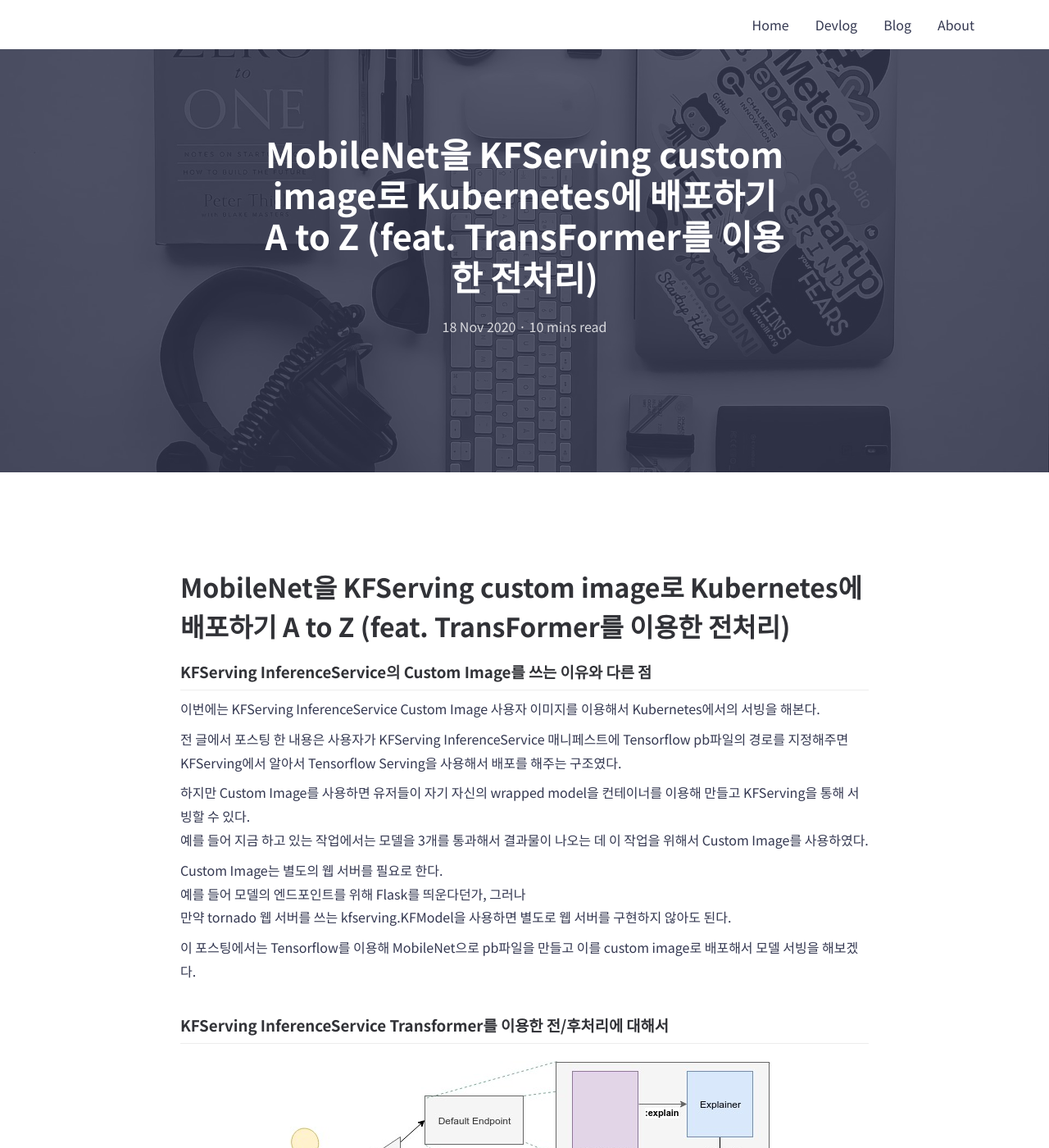
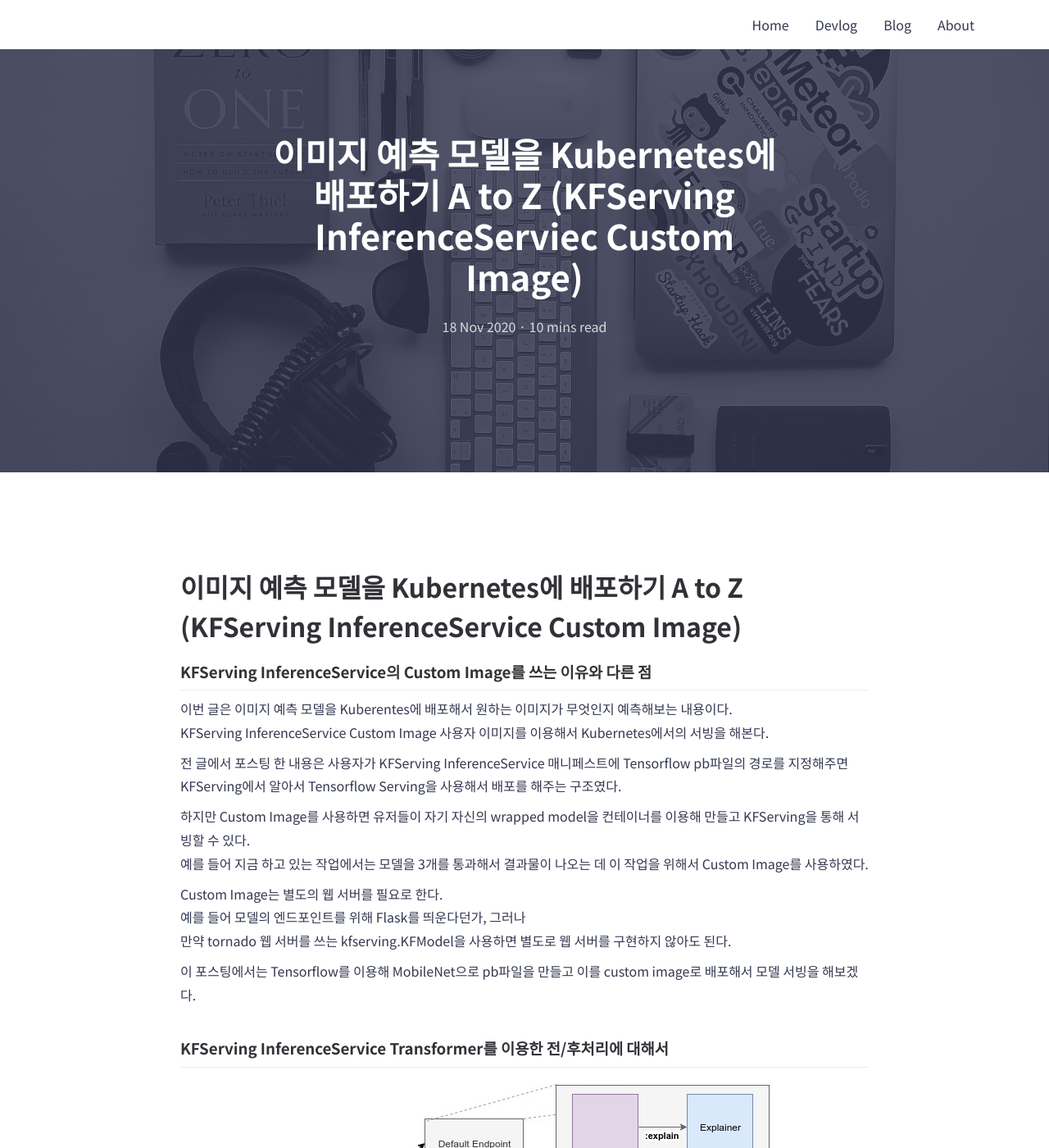
Before and after one commit to mokpolar/mokpolar.github.io, a Jekyll site: the page built from _posts/2020-11-18-kfserving_custum_mobilenet.md, in a window 1280 px wide and 1400 px high. Shown: the whole window at 82% size. Built offline with Jekyll 4.4.1, drawn with Linux system fonts in a browser that asks for light colours; comment, search, counter and statistics services are not loaded; some of the changed text lies outside the part shown.

Commit message:
Update 2020-11-18-kfserving_custum_mobilenet.md

````diff
--- a/_posts/2020-11-18-kfserving_custum_mobilenet.md
+++ b/_posts/2020-11-18-kfserving_custum_mobilenet.md
@@ -1,6 +1,6 @@
 ---
 layout: post
-title: MobileNet을 KFServing custom image로 Kubernetes에 배포하기 A to Z (feat. TransFormer를 이용한 전처리)
+title: 이미지 예측 모델을 Kubernetes에 배포하기 A to Z (KFServing InferenceServiec Custom Image)
 summary: custom image를 사용하면 컨테이너안에 사용자 자신의 래핑된 모델을 KFServing을 통해 서빙할 수 있다.....
 featured-img: objects_1920
 categories: [Devlog]
@@ -10,13 +10,14 @@ sitemap:
     priority: 1.0
 ---
 
-# MobileNet을 KFServing custom image로 Kubernetes에 배포하기 A to Z (feat. TransFormer를 이용한 전처리)
+# 이미지 예측 모델을 Kubernetes에 배포하기 A to Z (KFServing InferenceService Custom Image)
 
 ### KFServing InferenceService의 Custom Image를 쓰는 이유와 다른 점
 
 
 ---
-이번에는 KFServing InferenceService Custom Image 사용자 이미지를 이용해서 Kubernetes에서의 서빙을 해본다.
+이번 글은 이미지 예측 모델을 Kuberentes에 배포해서 원하는 이미지가 무엇인지 예측해보는 내용이다.
+KFServing InferenceService Custom Image 사용자 이미지를 이용해서 Kubernetes에서의 서빙을 해본다.
 
 전 글에서 포스팅 한 내용은 사용자가 KFServing InferenceService 매니페스트에 Tensorflow pb파일의 경로를 지정해주면 KFServing에서 알아서 Tensorflow Serving을 사용해서 배포를 해주는 구조였다.
 
@@ -59,6 +60,7 @@ Kubernetes 클러스터에 KFServing이 설치되어 있다는 전제 하에,
 
 ### MobileNet으로 pb 파일 만들기
 
+이미지 예측 모델은 가벼운 MobileNet으로 테스트 해보겠다.
 주피터 노트북이든 어디서든 일단 모델을 저장한다.
 
 ```py
````
